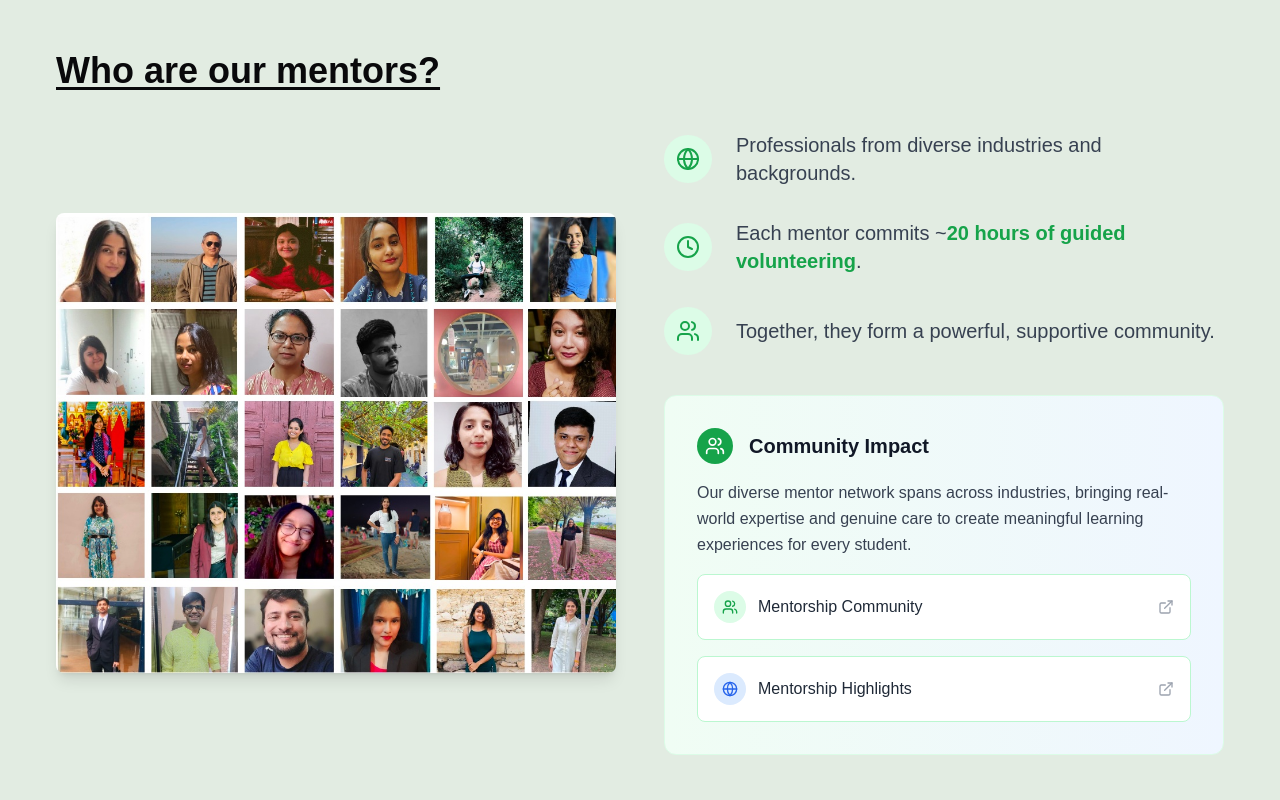
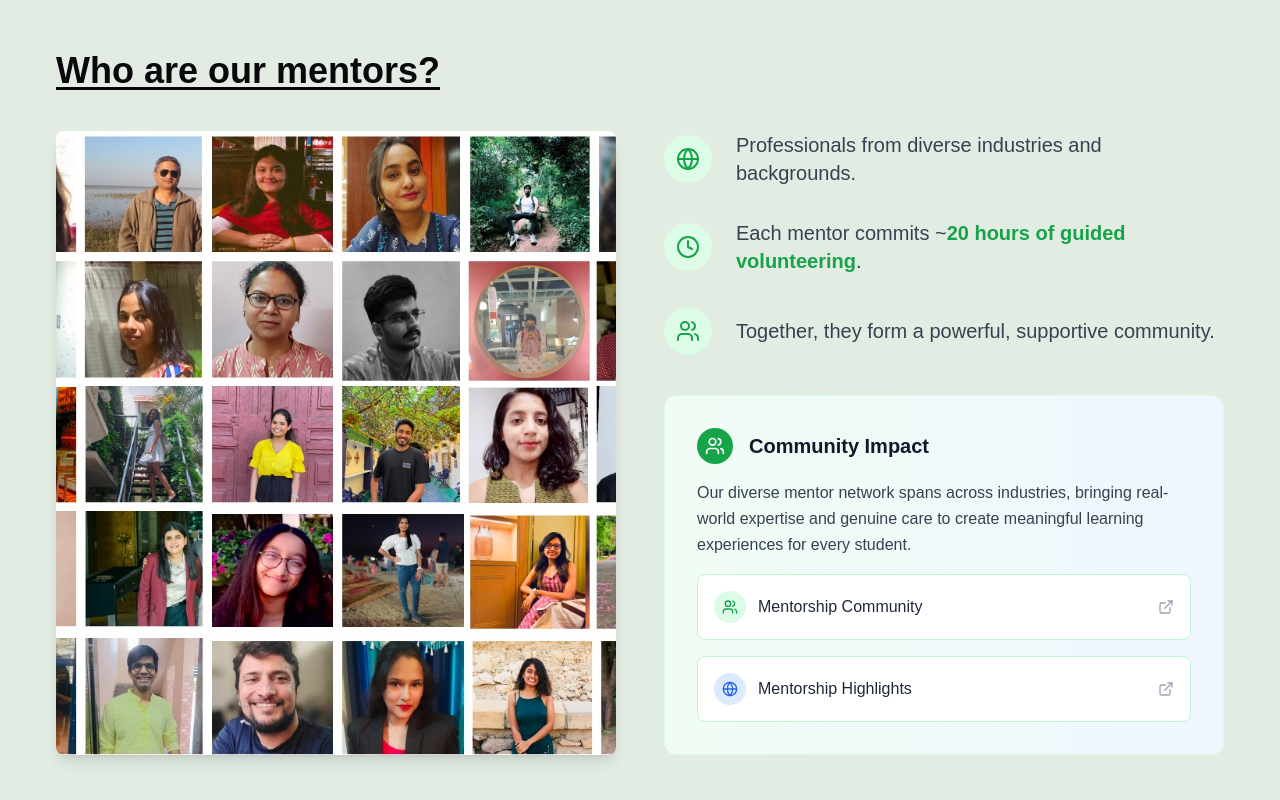
Before and after one commit to AkankshyaaMallick/ClaylabDemo, a Next.js app: page /mentorship in a window 1280 px wide. Shown: the part 2380-3180 px from the top of the page. Built offline with nearby package versions, Linux system fonts and the light colour scheme; a web font is replaced by a local one.

Commit message:
fix the image height for the mentorship page

```diff
--- a/components/mentorship/meetOurMentors.tsx
+++ b/components/mentorship/meetOurMentors.tsx
@@ -257,13 +257,13 @@
         <div className="mt-16 sm:mt-20 lg:mt-10">
           <div className="grid grid-cols-1 lg:grid-cols-2 gap-8 lg:gap-12 items-center">
             {/* Left side - Image */}
-            <div className="order-2 lg:order-1">
+            <div className="order-2 lg:order-1 h-full">
               <Image
                 src="/claylab assets/mentorshipProgram/meetOurMentors/Mentors collage.jpg"
                 alt="Mentors"
                 width={800}
                 height={450}
-                className="w-full h-auto rounded-lg shadow-lg"
+                className="w-full h-full object-cover rounded-lg shadow-lg"
               />
             </div>
 
```
